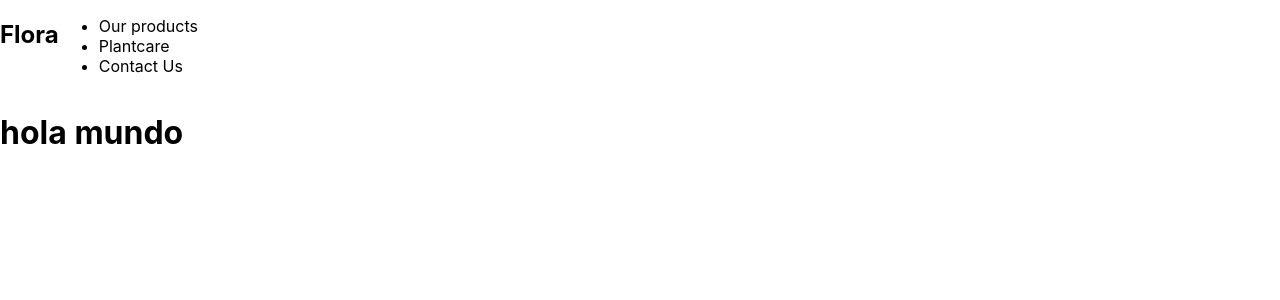
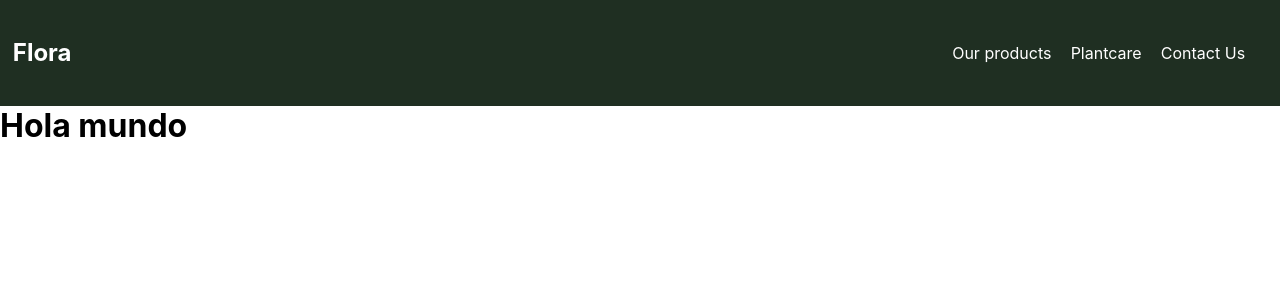
Before and after one commit to antonella9mizzi/Flora, a React (Create React App) app: page / in a window 1280 px wide. Shown: the top 300 px of the page. Built offline with nearby package versions, Linux system fonts and the light colour scheme.

Commit message:
Aplico estilos en Nav Bar

```diff
--- a/src/App.jsx
+++ b/src/App.jsx
@@ -7,7 +7,7 @@ function App() {
   return (
     <div className="App">
       <NavBar nombreDeLaTienda="Flora" subtitulo="store"/>
-      <h1>hola mundo</h1>
+      <h1>Hola mundo</h1>
     </div>
   );
 }
--- a/src/components/NavBar/NavBar.module.css
+++ b/src/components/NavBar/NavBar.module.css
@@ -1,3 +1,20 @@
-nav{
+*{
+    padding: 0;
+    margin: 0;
+}
+.nav{
     display: flex;
+    flex-direction: row;
+    align-items: center;
+    justify-content: space-between;
+    height: 10vh;
+    padding: 1%;
+    background-color: #1F2F22;
+    color: white;
 }
+ul{
+    list-style-type: none;
+}
+ul li {
+    margin: 0 0.75vw;
+}
```
